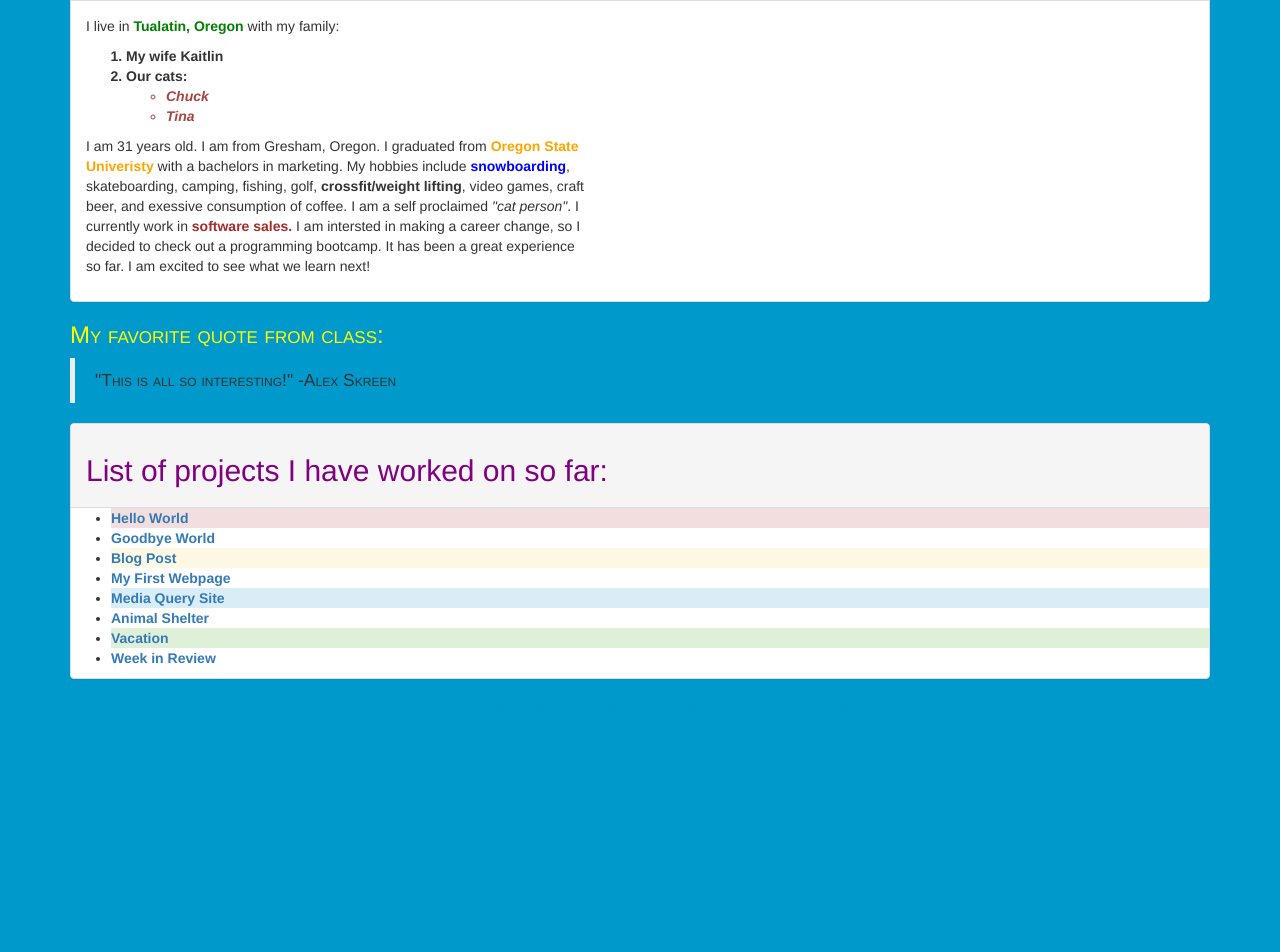
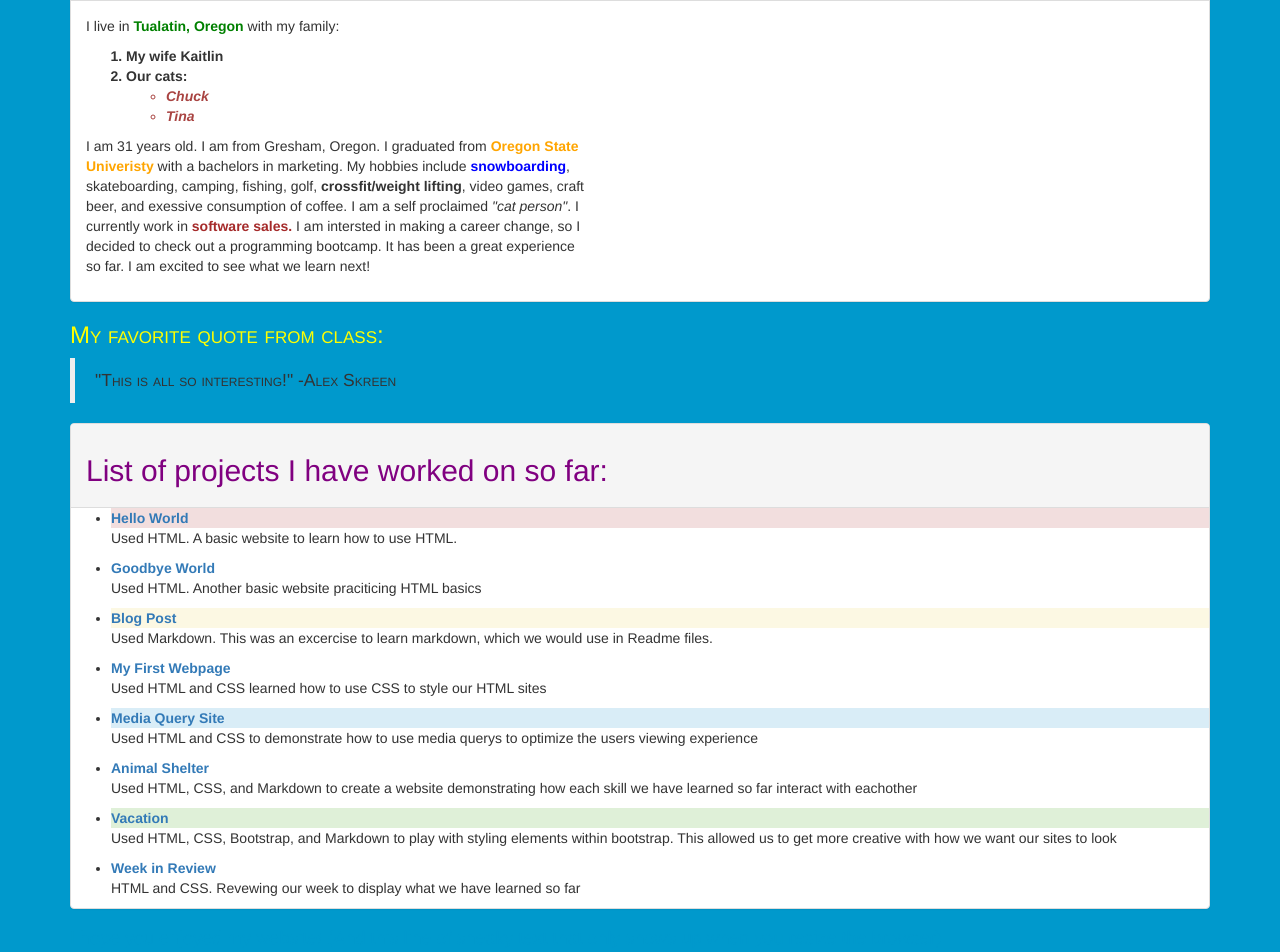
Before and after one commit to alexskreen/independent-project, a plain HTML site: page index.html in a window 1280 px wide. Shown: the part 494-1446 px from the top of the page. Before the commit the page ends 1223 px from the top, so only its background shows below. Drawn offline with Linux system fonts and the light colour scheme.

Commit message:
added descriptions of each project I linked

```diff
--- a/index.html
+++ b/index.html
@@ -36,7 +36,9 @@
             </em>
           </ul>
         </ol>
-        <p class="important">I am 31 years old. I am from Gresham, Oregon. I graduated from <span class="College">Oregon State Univeristy</span> with a bachelors in marketing. My hobbies include <span class="snowboarding">snowboarding</span></span>, skateboarding, camping, fishing, golf, <strong>crossfit/weight lifting</strong>, video games, craft beer, and exessive consumption of coffee. I am a self proclaimed <em>"cat person"</em>. I currently work in <span class="not-awesome">software sales.</span> I am intersted in making a career change, so I decided to check out a programming bootcamp. It has been a great experience so far. I
+        <p class="important">I am 31 years old. I am from Gresham, Oregon. I graduated from <span class="College">Oregon State Univeristy</span> with a bachelors in marketing. My hobbies include <span class="snowboarding">snowboarding</span></span>,
+          skateboarding, camping, fishing, golf, <strong>crossfit/weight lifting</strong>, video games, craft beer, and exessive consumption of coffee. I am a self proclaimed <em>"cat person"</em>. I currently work in <span
+            class="not-awesome">software sales.</span> I am intersted in making a career change, so I decided to check out a programming bootcamp. It has been a great experience so far. I
           am excited to see what we learn next!</p>
       </div>
     </div>
@@ -50,13 +52,21 @@
       </div>
       <ul>
         <li class="bg-danger"><a href="https://github.com/alexskreen/hello-world">Hello World</a></li>
+        <p>Used HTML. A basic website to learn how to use HTML.</p>
         <li><a href="https://github.com/alexskreen/goodbye-world">Goodbye World</a></li>
+        <p>Used HTML. Another basic website praciticing HTML basics</p>
         <li class="bg-warning"><a href="https://github.com/alexskreen/blog-post">Blog Post</a></li>
+        <p>Used Markdown. This was an excercise to learn markdown, which we would use in Readme files.</p>
         <li><a href="https://github.com/alexskreen/my-first-webpage">My First Webpage</a></li>
+        <p>Used HTML and CSS learned how to use CSS to style our HTML sites</p>
         <li class="bg-info"><a href="https://github.com/alexskreen/Media-Query-Site">Media Query Site</a></li>
+        <p>Used HTML and CSS to demonstrate how to use media querys to optimize the users viewing experience</p>
         <li><a href="https://github.com/alexskreen/Animal-shelter">Animal Shelter</a></li>
+        <p>Used HTML, CSS, and Markdown to create a website demonstrating how each skill we have learned so far interact with eachother</p>
         <li class="bg-success"><a href="https://github.com/alexskreen/Vacation">Vacation</a></li>
+        <p>Used HTML, CSS, Bootstrap, and Markdown to play with styling elements within bootstrap. This allowed us to get more creative with how we want our sites to look</p>
         <li><a href="https://github.com/alexskreen/week-in-review">Week in Review</a></li>
+        <p>HTML and CSS. Revewing our week to display what we have learned so far</p>
       </ul>
     </div>
     <h4 class="sneaky">I hope you enjoyed my website! (And this line of sneaky text that only shows up when you resize the browser)</h3>
```
